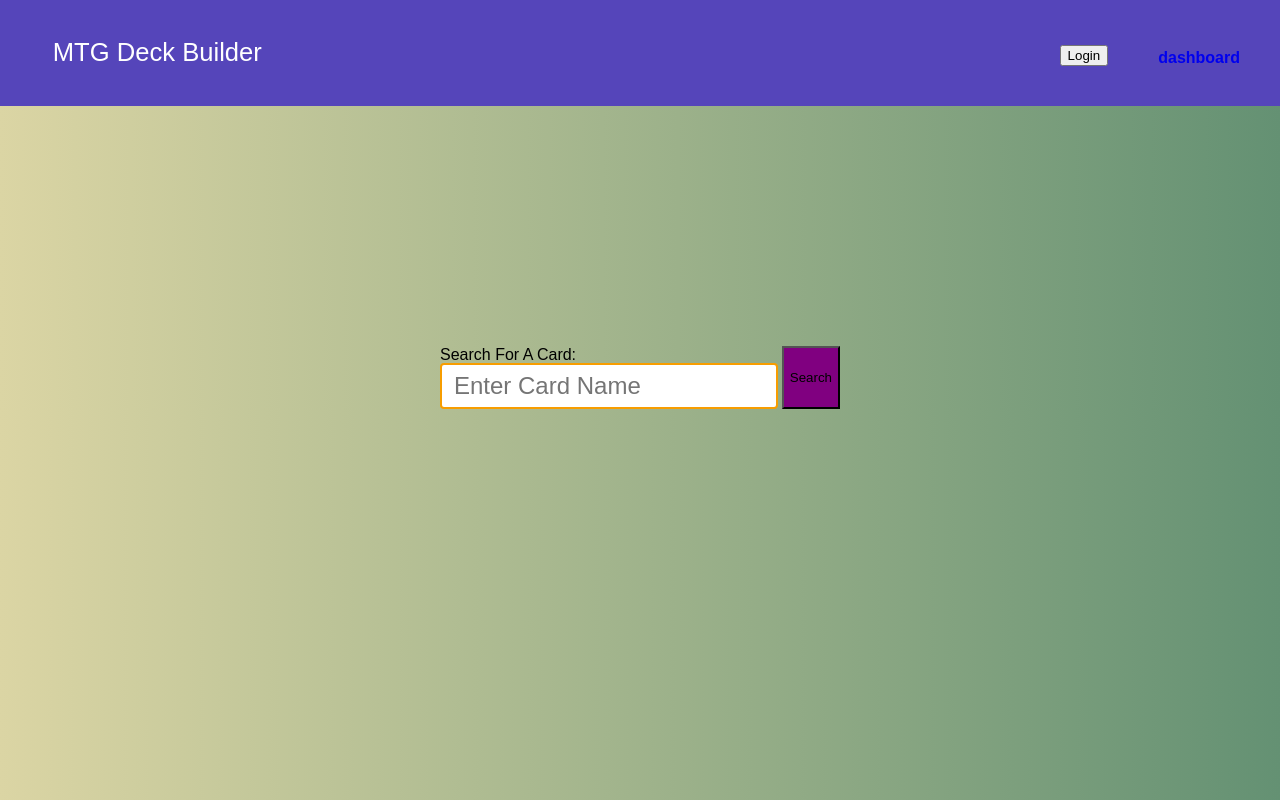
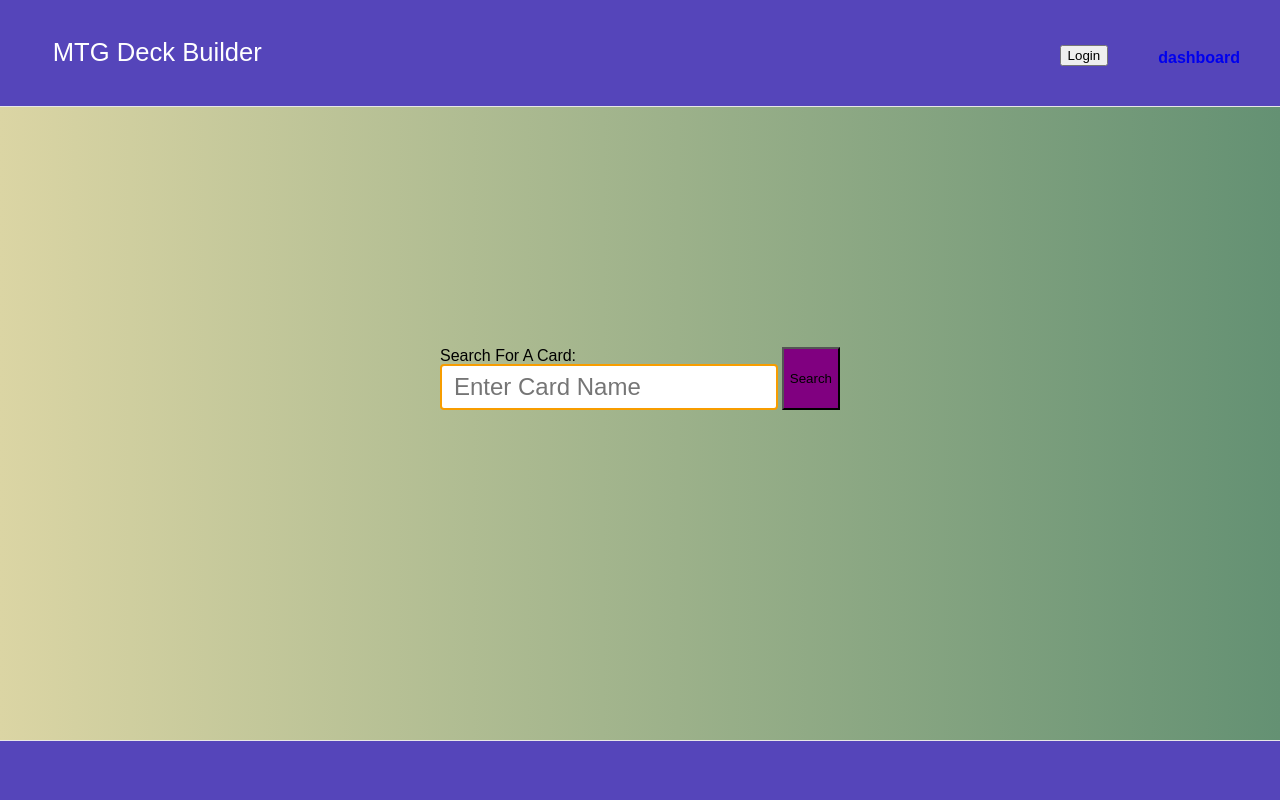
Before and after one commit to ryangosine/MTGDeckBuilderFinals, a React (Create React App) app in the folder client/: page / in a window 1280 px wide. Built offline with nearby package versions, Linux system fonts and the light colour scheme.

Commit message:
updating mainpage layout

```diff
--- /dev/null
+++ b/client/src/components/Footer.js
@@ -0,0 +1,28 @@
+import React, { useContext } from "react";
+import styled from "styled-components";
+import { Link } from "react-router-dom";
+import { useAuth0 } from "@auth0/auth0-react";
+
+const Footer = () => {
+  return <FooterWrapper></FooterWrapper>;
+};
+
+const FooterWrapper = styled.div`
+  display: flex;
+  justify-content: space-between;
+  overflow: hidden;
+  padding: 40px;
+  display: flex;
+  background-color: #5545ba;
+
+  border-top: 1px solid #e7e7e7;
+  text-align: center;
+  padding: 20px;
+  position: fixed;
+  left: 0;
+  bottom: 0;
+  height: 60px;
+  width: 100%;
+`;
+
+export default Footer;
--- a/client/src/components/Header.js
+++ b/client/src/components/Header.js
@@ -53,6 +53,7 @@
   padding: 40px;
   display: flex;
   background-color: #5545ba;
+  border-bottom: 1px solid #e7e7e7;
 `;
 
 const HeaderLinks = styled.div`
--- a/client/src/components/HomePage.js
+++ b/client/src/components/HomePage.js
@@ -1,5 +1,6 @@
 import React from "react";
 import styled from "styled-components";
+import Footer from "./Footer";
 import Header from "./Header";
 import SearchBar from "./SearchBar";
 
@@ -8,6 +9,7 @@
     <HomePageWrapper>
       <Header />
       <SearchBar />
+      <Footer />
     </HomePageWrapper>
   );
 };
```
Also changed, not shown: client/src/components/DeckBuilder.js (+1 -6 lines).
